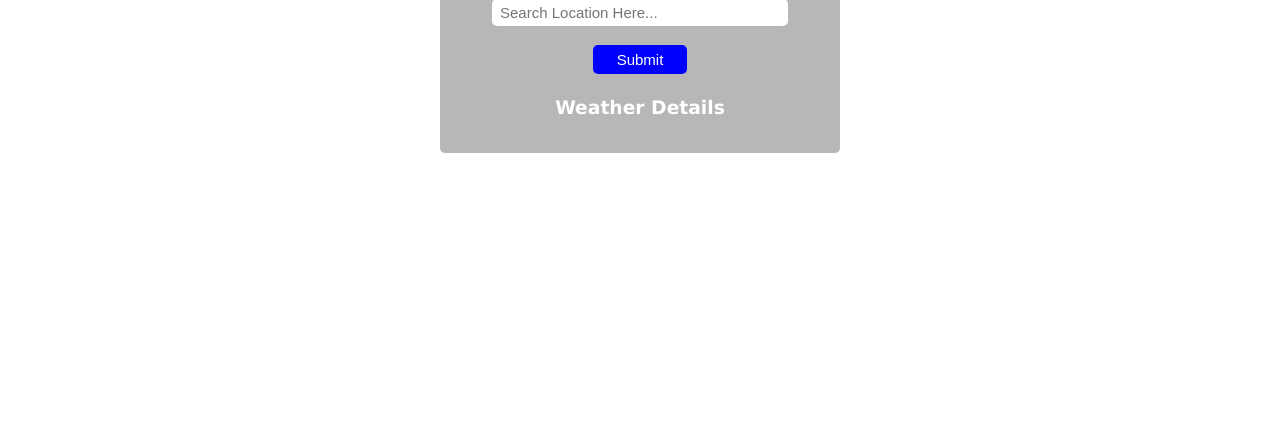
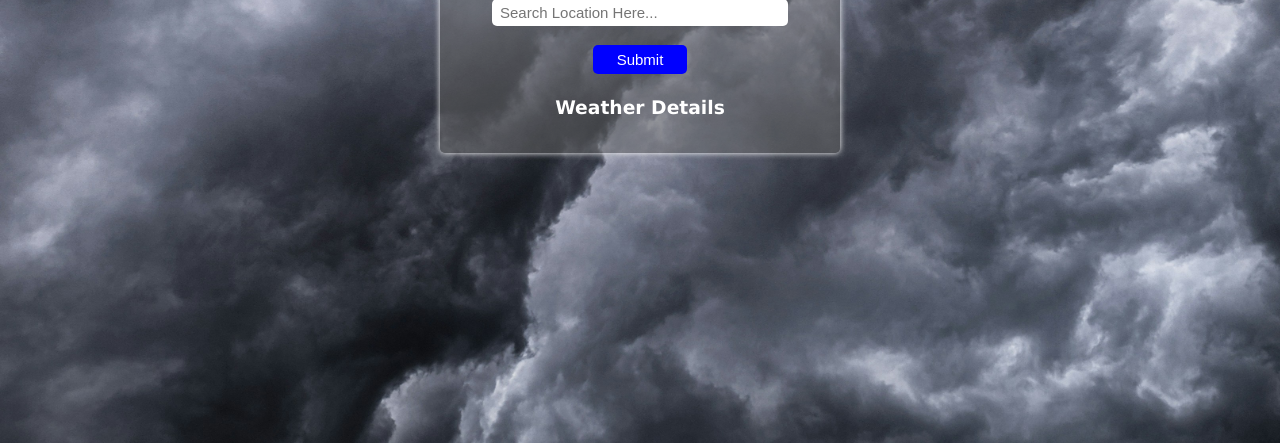
Before and after one commit to Student-Lokeshgarhwal/JavaScript_Projects, a plain HTML site: page WeatherApplication/index.html in a window 1280 px wide. Shown: the part 357-800 px from the top of the page. Drawn offline with Linux system fonts and the light colour scheme.

Commit message:
change formatting

```diff
--- a/WeatherApplication/style.css
+++ b/WeatherApplication/style.css
@@ -5,7 +5,7 @@
 }
 
 body {
-    background-image: url('./assets/image.jpg');
+    background-image: url('./assets/backImage.jpg');
     background-repeat: no-repeat;
     background-size: cover;
     width: 100vw;
@@ -19,7 +19,7 @@ body {
 
 
 .container {
-    background-color: rgba(114, 113, 113, 0.5);
+    background-color: rgba(103, 102, 102, 0.5);
     width: 400px;
     box-shadow: 0px 0px 6px 0px;
     border-radius: 2px;
@@ -92,6 +92,7 @@ ul {
     font-size: 15px;
     border-radius: 5px;
     border: none;
+    cursor: pointer;
 }
 
 .red {
```
Also changed, not shown: WeatherApplication/assets/backImage.jpg (added).
